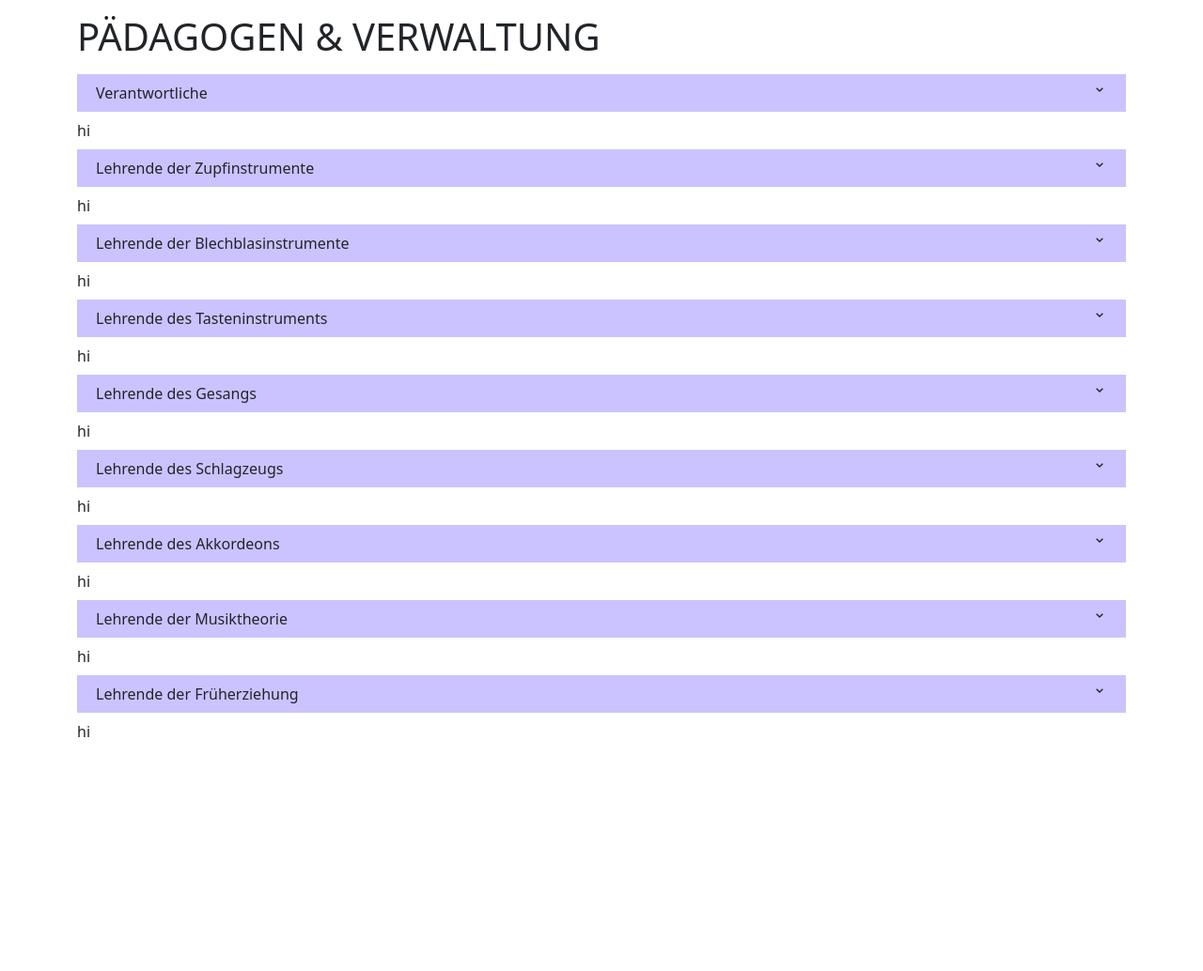
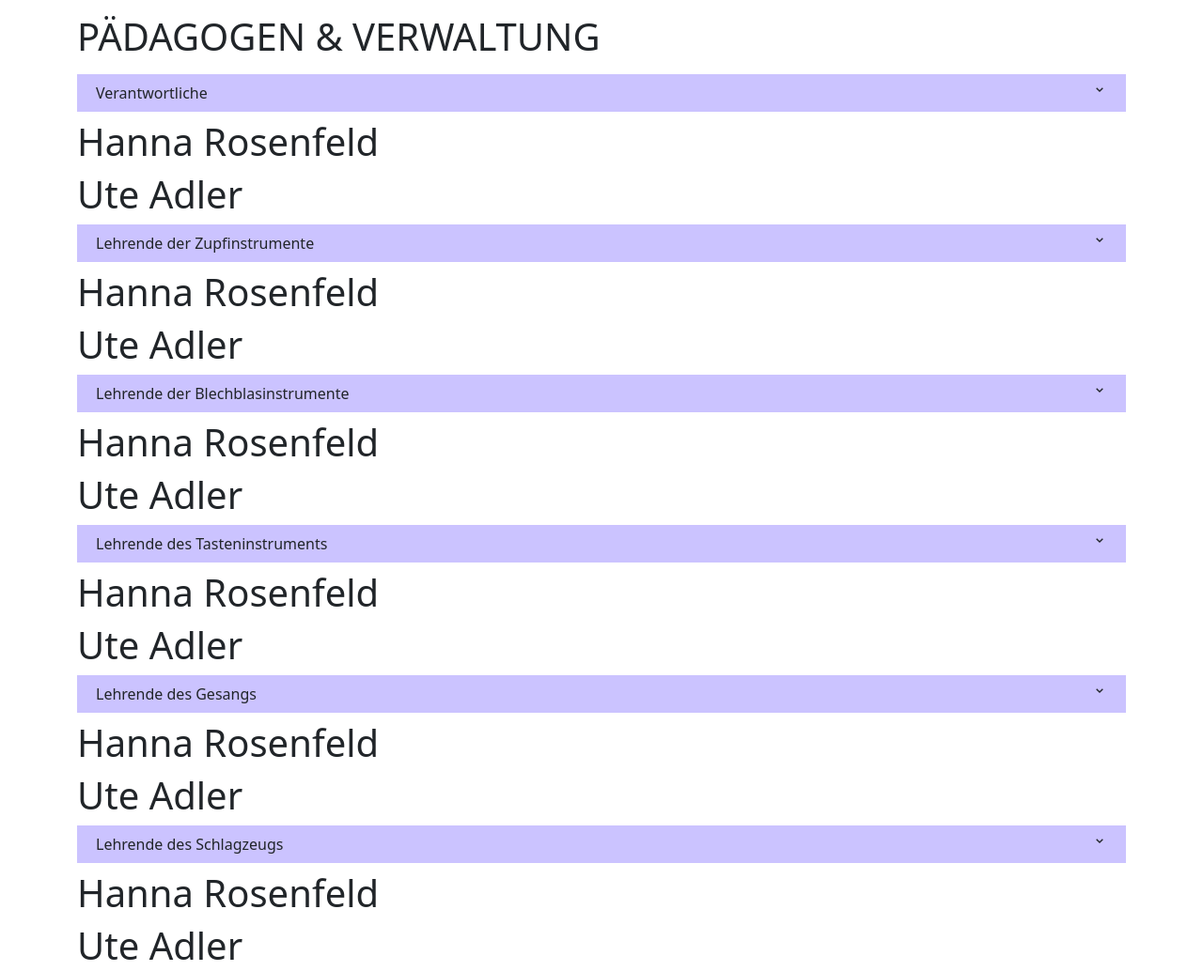
Before and after one commit to hannarosenfeld/musikschule, a Gatsby site: page / in a window 1280 px wide. Shown: the part 1220-2254 px from the top of the page at 94% size. Before the commit the page ends 2011 px from the top, so only its background shows below. Built offline with nearby package versions, Linux system fonts and the light colour scheme; Gatsby itself is replaced by a stand-in of ours.

Commit message:
Progress on StaffList component.

```diff
--- a/src/components/StaffList.js
+++ b/src/components/StaffList.js
@@ -1,45 +1,35 @@
 import * as React from 'react'
-import { useStaticQuery, graphql } from 'gatsby'
-
-
-/* const teachers = [
- *    {
-   id: 1,
-   name: "Diana Abouem a Tchoyi",
-   teaches: "zupfinstrumente",
-   picture: diana,
-   instruments: "Violine Strecherklassen",
-   bio: "Tis n that",
- *    },
-   ]
-
-   class RowContent extends React.Component {
- *    render() {
-   return(
-   <div>
-   {teachers.map(teacher => (
-   <div className="d-flex">
-   <img src={diana} style={{width: "160px"}} />
-   <div>
-   <h2>{teacher.name}</h2>
-   <h3>{teacher.instruments}</h3>
-   <p>{teacher.bio}</p>
-   </div>
-   </div>
-   ))
-   }
-   </div>
-   )
- *    }
-   }
- */
+import { StaticQuery, useStaticQuery, graphql } from 'gatsby'
 
 
 const StaffList = ({ data }) => {
-    return (
-	<div>
-	    hi
-	</div>
+
+    return(
+	<StaticQuery
+	query={graphql`
+	    query MyQuery {
+		allMdx {
+		    edges {
+			node {
+			    id
+			    body
+			    frontmatter {
+				title
+
+			    }
+			}
+		    }
+		}
+	    }
+	`}
+
+        render={data => (
+	    <div>
+	    <h1>{data.allMdx.edges.map(edge => <h1 key={edge.node.id} data={edge.node} >{edge.node.frontmatter.title}</h1>)}</h1>
+	    { console.log(data.allMdx.edges[0].node) }
+	    </div>
+	    )}
+	/>
     )
 }
 
--- a/src/staff/hanna-rosenfeld/index.mdx
+++ b/src/staff/hanna-rosenfeld/index.mdx
@@ -1,5 +1,6 @@
 ---
 title: Hanna Rosenfeld
+featureImage: Foto_05.jpg
 ---
 
 Hi, mein Name ist Hanna und ich bin ein full time web developerin.
--- /dev/null
+++ b/src/staff/ute-adler/index.mdx
@@ -0,0 +1,5 @@
+---
+title: Ute Adler
+---
+
+Hi, mein Name ist Ute.
```
